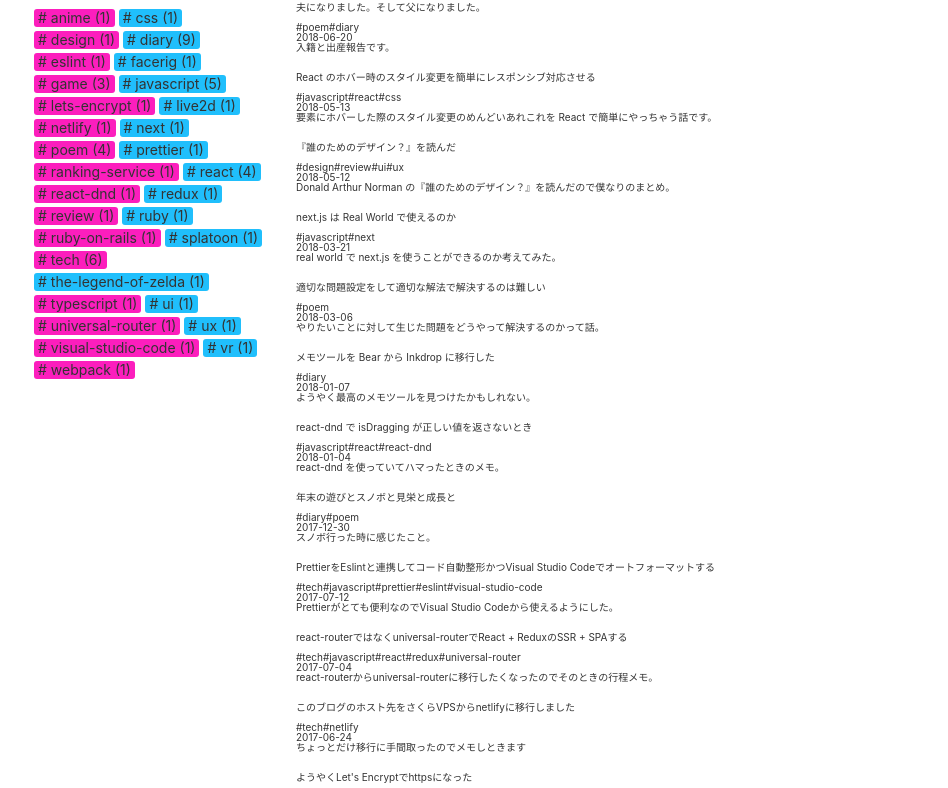
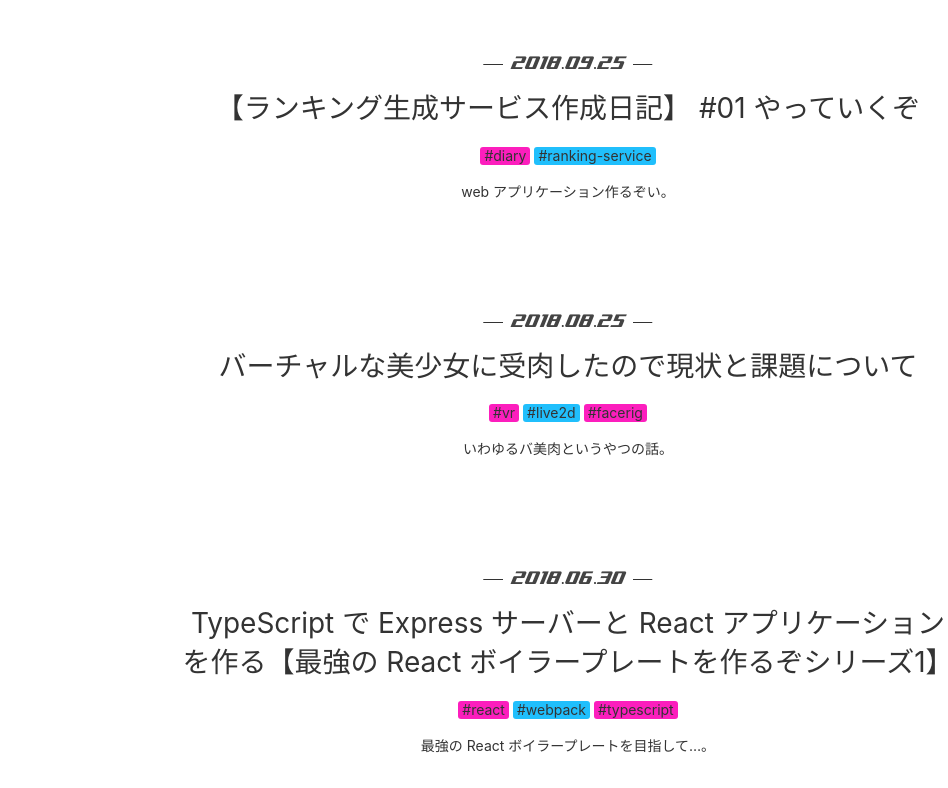
Before and after one commit to nabeliwo/blog, a Gatsby site: page / in a window 1280 px wide. Shown: the part 533-1321 px from the top of the page, without its empty margins (72-1020 px from the left). Built offline with nearby package versions, Linux system fonts and the light colour scheme; Gatsby itself is replaced by a stand-in of ours; a web font is replaced by a local one.

Commit message:
:lipstic: Modify top page style

```diff
--- a/gatsby-node.js
+++ b/gatsby-node.js
@@ -46,7 +46,7 @@
   paginate({
     createPage,
     items: posts,
-    itemsPerPage: 20,
+    itemsPerPage: 10,
     pathPrefix: '/',
     component: path.resolve('./src/templates/index.js'),
   })
--- a/src/components/Footer.js
+++ b/src/components/Footer.js
@@ -1,22 +1,30 @@
 import React from 'react'
 import styled from 'styled-components'
 
-import { size, palette } from '../themes'
+import { size } from '../themes'
 
 const Footer = () => (
   <Wrapper>
-    <Copy>© 2019 ラリルレロ</Copy>
+    <Copy>© 2019</Copy>
+    <Title>ラリルレロ</Title>
   </Wrapper>
 )
 
 export default Footer
 
 const Wrapper = styled.footer`
-  background: linear-gradient(to right, ${palette.MAIN_PINK}, ${palette.MAIN_LIGHT_BLUE} 100%);
-`
-const Copy = styled.p`
-  font-size: ${size.font.S};
-  text-align: center;
+  display: flex;
+  justify-content: center;
+  align-items: center;
+  background: linear-gradient(to right, #fc1ebd, #20bffc 100%);
   color: #fff;
   line-height: 40px;
 `
+const Copy = styled.p`
+  margin-right: 0.4rem;
+  font-size: ${size.font.S};
+`
+const Title = styled.span`
+  font-family: gagagaga, sans-serif;
+  font-size: ${size.font.M};
+`
--- a/src/components/GlobalStyle.js
+++ b/src/components/GlobalStyle.js
@@ -15,12 +15,12 @@
   body {
     @font-face {
       font-family: 'gagagaga';
-      src: url('/font/gagagaga.ttf') format('opentype');
+      src: url('/font/gagagaga.otf') format('opentype');
     }
 
     color: #333;
+    font-family: -apple-system, BlinkMacSystemFont, Helvetica Neue, Segoe UI, Hiragino Kaku Gothic ProN, Hiragino Sans, ヒラギノ角ゴ ProN W3, Arial, メイリオ, Meiryo, sans-serif;
     word-wrap: break-word;
-    font-family: -apple-system, BlinkMacSystemFont, Helvetica Neue, Segoe UI, Hiragino Kaku Gothic ProN, Hiragino Sans, ヒラギノ角ゴ ProN W3, Arial, メイリオ, Meiryo, sans-serif;
   }
   a {
     color: inherit;
--- a/src/components/Header.js
+++ b/src/components/Header.js
@@ -14,7 +14,7 @@
 export default Header
 
 const Wrapper = styled.header`
-  padding: 60px 0 100px;
+  padding: 100px 0 80px;
 `
 const Logo = styled(Link)`
   position: relative;
--- a/src/components/Layout.js
+++ b/src/components/Layout.js
@@ -5,7 +5,6 @@
 
 import GlobalStyle from './GlobalStyle'
 import Header from './Header'
-import Sidebar from './Sidebar'
 import Footer from './Footer'
 
 const Layout = ({ children }) => (
@@ -13,12 +12,7 @@
     <GlobalStyle />
 
     <Header />
-
-    <Content>
-      <Sidebar />
-      <Main>{children}</Main>
-    </Content>
-
+    <Content>{children}</Content>
     <Footer />
   </>
 )
@@ -26,14 +20,8 @@
 export default Layout
 
 const Content = styled.div`
-  display: flex;
-  align-items: flex-start;
-  max-width: 1120px;
-  margin: 0 auto ${size.space.XXL};
+  max-width: 820px;
+  margin: 0 auto;
   padding: 0 ${size.space.S};
   box-sizing: border-box;
 `
-const Main = styled.main`
-  flex: 1;
-  padding-left: ${size.space.S};
-`
--- a/src/components/Sidebar.js
+++ b/src/components/Sidebar.js
@@ -1,8 +1,9 @@
 import React from 'react'
-import { graphql, StaticQuery, Link } from 'gatsby'
-import styled from 'styled-components'
+import { graphql, StaticQuery } from 'gatsby'
+import styled, { css } from 'styled-components'
 
-import { size, palette } from '../themes'
+import { size } from '../themes'
+import { isPc, isSp } from '../libs/ua'
 
 import TwitterIcon from './icons/Twitter'
 import InstagramIcon from './icons/Instagram'
@@ -81,10 +82,10 @@
             <li>
               <Title>タグ</Title>
               <Tags>
-                {tags.map((tag, i) => (
+                {tags.map(tag => (
                   <li key={tag.fieldValue}>
-                    <TagLink to={`/tags/${tag.fieldValue}`} color={i % 2 !== 0 ? 'blue' : ''}>
-                      # {tag.fieldValue} ({tag.totalCount})
+                    <TagLink to={`/tags/${tag.fieldValue}`}>
+                      {tag.fieldValue} ({tag.totalCount})
                     </TagLink>
                   </li>
                 ))}
@@ -111,6 +112,7 @@
   position: relative;
   margin-bottom: ${size.space.XS};
   padding-bottom: ${size.space.XXS};
+  color: #444;
   font-family: 'gagagaga', sans-serif;
   font-size: ${size.font.XL};
 
@@ -120,7 +122,7 @@
     left: 0;
     width: 100%;
     height: 2px;
-    background: linear-gradient(to right, ${palette.MAIN_PINK}, ${palette.MAIN_LIGHT_BLUE} 100%);
+    background: linear-gradient(to right, #fc1ebd, #20bffc 100%);
     content: '';
   }
 `
@@ -155,20 +157,33 @@
     transition: fill 0.2s ease-in-out;
   }
 
-  @media screen and (min-width: ${size.media.PC_MIN}) {
+  ${isPc &&
+    css`
       transition: transform 0.2s ease-in-out;
 
       &:hover {
         transform: scale(0.8);
 
         svg {
-        fill: ${palette.MAIN_LIGHT_BLUE};
+          fill: #20bffc;
         }
       }
+    `}
+
+  ${isSp &&
+    css`
+      &:active {
+        transform: scale(0.8);
+
+        svg {
+          fill: #20bffc;
         }
+      }
+    `}
 `
 const Tags = styled.ul`
   & > li {
     display: inline-block;
+    margin: 0.2rem;
   }
 `
--- a/src/components/TagLink.js
+++ b/src/components/TagLink.js
@@ -2,10 +2,11 @@
 import { Link } from 'gatsby'
 import styled, { css } from 'styled-components'
 
-import { size, palette } from '../themes'
+import { isPc, isSp } from '../libs/ua'
+import { size } from '../themes'
 
-const TagLink = ({ to, children, color }) => (
-  <Wrapper to={to} color={color}>
+const TagLink = ({ to, color = '', children }) => (
+  <Wrapper to={to} className={color}>
     {children}
   </Wrapper>
 )
@@ -13,21 +14,33 @@
 export default TagLink
 
 const Wrapper = styled(Link)`
-  ${({ color }) => css`
-    opacity: 1;
   display: inline-block;
-    margin: 0.2rem;
   padding: 0.2rem 0.4rem;
   border-radius: 3px;
-    background-color: ${color === 'blue' ? palette.MAIN_LIGHT_BLUE : palette.MAIN_PINK};
   font-size: ${size.font.S};
+  color: #333;
 
-    @media screen and (min-width: ${size.media.PC_MIN}) {
+  &.pink {
+    background-color: #fc1ebd;
+  }
+
+  &.blue {
+    background-color: #20bffc;
+  }
+
+  ${isPc &&
+    css`
       transition: opacity 0.2s ease-in-out;
 
       &:hover {
         opacity: 0.7;
       }
+    `}
+
+  ${isSp &&
+    css`
+      &:active {
+        opacity: 0.7;
       }
     `}
 `
--- /dev/null
+++ b/src/components/Time.js
@@ -0,0 +1,19 @@
+import React from 'react'
+
+import { format as formatTime } from '../libs/time'
+import { isIe } from '../libs/ua'
+
+const Time = ({ format = 'YYYY年MM月DD日', className = '', children = '' }) => {
+  const formatted = formatTime(children, format)
+
+  if (!formatted) return null
+  if (isIe) return <span className={className}>{formatted}</span>
+
+  return (
+    <time dateTime={children} className={className}>
+      {formatted}
+    </time>
+  )
+}
+
+export default Time
--- /dev/null
+++ b/src/libs/time.js
@@ -0,0 +1,13 @@
+// formatStr : ISO 8601 形式
+export function format(date, formatStr) {
+  if (typeof date === 'string') date = new Date(date)
+  if (date.toString() === 'Invalid Date') return null
+
+  let dateStr = formatStr
+
+  dateStr = dateStr.replace(/YYYY/, `${date.getFullYear()}`)
+  dateStr = dateStr.replace(/MM/, `${date.getMonth() + 1}`.padStart(2, '0'))
+  dateStr = dateStr.replace(/DD/, `${date.getDate()}`.padStart(2, '0'))
+
+  return dateStr
+}
--- /dev/null
+++ b/src/libs/ua.js
@@ -0,0 +1,25 @@
+const ua = window.navigator.userAgent.toLowerCase()
+
+export const isIe = ua.indexOf('msie') !== -1 || ua.indexOf('trident') !== -1
+
+export const isSp =
+  (ua.indexOf('windows') !== -1 && ua.indexOf('phone') !== -1) ||
+  (ua.indexOf('android') !== -1 && ua.indexOf('mobile') !== -1) ||
+  (ua.indexOf('firefox') !== -1 && ua.indexOf('mobile') !== -1) ||
+  ua.indexOf('iphone') !== -1 ||
+  ua.indexOf('ipod') !== -1 ||
+  ua.indexOf('blackberry') !== -1
+
+export const isTablet =
+  (ua.indexOf('windows') !== -1 && ua.indexOf('touch') !== -1 && ua.indexOf('tablet pc') === -1) ||
+  (ua.indexOf('android') !== -1 && ua.indexOf('mobile') === -1) ||
+  (ua.indexOf('firefox') !== -1 && ua.indexOf('tablet') !== -1) ||
+  ua.indexOf('ipad') !== -1 ||
+  ua.indexOf('kindle') !== -1 ||
+  ua.indexOf('silk') !== -1 ||
+  ua.indexOf('playbook') !== -1
+
+export const isPc = !isSp && !isTablet
+
+export const isTouchDevice = isSp || isTablet
+export const isMouseDevice = isPc
--- a/src/templates/index.js
+++ b/src/templates/index.js
@@ -1,9 +1,14 @@
 import React from 'react'
 import { Link, graphql } from 'gatsby'
-import styled from 'styled-components'
+import styled, { css } from 'styled-components'
+
+import { size } from '../themes'
+import { isPc, isSp } from '../libs/ua'
 
 import Head from '../components/Head'
 import Layout from '../components/Layout'
+import TimeComponent from '../components/Time'
+import TagLink from '../components/TagLink'
 
 export const query = graphql`
   query($skip: Int!, $limit: Int!) {
@@ -30,46 +35,175 @@
   <>
     <Head />
     <Layout>
-      <List>
-        {data.allMarkdownRemark.edges.map(({ node }) => (
-          <li key={node.id}>
-            <Link to={node.fields.slug}>
-              <Title>{node.frontmatter.title}</Title>
-            </Link>
-            <div>
-              {node.frontmatter.tags.map(tag => (
-                <Link key={tag} to={`/tags/${tag}`}>
+      {data.allMarkdownRemark.edges.map(({ node }, i) => (
+        <Article key={node.id} i={i}>
+          <Date>
+            <Time format="YYYY.MM.DD">{node.frontmatter.date}</Time>
+          </Date>
+          <Title>
+            <TitleLink to={node.fields.slug}>{node.frontmatter.title}</TitleLink>
+          </Title>
+          <Tags>
+            {node.frontmatter.tags.map((tag, i) => (
+              <li key={tag}>
+                <TagLink to={`/tags/${tag}`} color={i % 2 === 0 ? 'pink' : 'blue'}>
                   #{tag}
-                </Link>
-              ))}
-            </div>
-            <Date>{node.frontmatter.date}</Date>
-            <p>{node.frontmatter.description}</p>
-          </li>
-        ))}
-      </List>
+                </TagLink>
+              </li>
+            ))}
+          </Tags>
+          <Description>{node.frontmatter.description}</Description>
+        </Article>
+      ))}
 
-      {pageContext.previousPagePath && <Link to={pageContext.previousPagePath}>Previous</Link>}
-      {pageContext.nextPagePath && <Link to={pageContext.nextPagePath}>Next</Link>}
+      <Pagination>
+        {pageContext.previousPagePath && (
+          <PaginationItem to={pageContext.previousPagePath} className="prev">
+            マエ
+          </PaginationItem>
+        )}
+        {pageContext.nextPagePath && (
+          <PaginationItem to={pageContext.nextPagePath} className="next">
+            ツギ
+          </PaginationItem>
+        )}
+      </Pagination>
     </Layout>
   </>
 )
 
 export default Index
 
-const List = styled.ul`
+const Article = styled.article`
+  padding: ${size.space.XXL} 0;
+  text-align: center;
+`
+const Date = styled.p`
+  position: relative;
+  display: inline-block;
+  margin-bottom: ${size.space.XS};
+
+  &::before {
+    position: absolute;
+    top: 50%;
+    left: 50%;
+    width: calc(100% + 40px);
+    height: 1px;
+    background-color: #333;
+    transform: translateX(-50%);
+    content: '';
+  }
+`
+const Time = styled(TimeComponent)`
+  position: relative;
+  padding: 0 ${size.space.XXS};
+  background-color: #fff;
+  color: #444;
+  font-family: gagagaga, sans-serif;
+  font-size: ${size.font.M};
+`
+const Title = styled.p`
+  margin-bottom: ${size.space.XS};
+`
+const TitleLink = styled(Link)`
+  font-size: ${size.font.XL};
+  line-height: 1.4;
+  ${isPc &&
+    css`
+      transition: color 0.2s ease-in-out;
+
+      &:hover {
+        color: #20bffc;
+      }
+    `}
+
+  ${isSp &&
+    css`
+      &:active {
+        color: #20bffc;
+      }
+    `}
+`
+const Tags = styled.ul`
+  margin-bottom: ${size.space.XS};
+
   & > li {
-    list-style: none;
+    display: inline-block;
+    margin: 0.2rem;
+  }
+`
+const Description = styled.p`
+  font-size: ${size.font.S};
+  line-height: 1.3;
+`
+const Pagination = styled.div`
+  display: flex;
+  justify-content: center;
+  align-items: center;
+  padding: ${size.space.XXL} 0;
+`
+const PaginationItem = styled(Link)`
+  position: relative;
+  display: block;
+  margin: 0 ${size.space.XXS};
+  color: #333;
+  font-family: gagagaga, sans-serif;
+  font-size: ${size.font.L};
 
-    &:not(:first-child) {
-      margin-top: 20px;
+  &.prev::before,
+  &.next::before {
+    position: absolute;
+    top: 50%;
+    border: 8px solid transparent;
+    transform: translateY(-50%);
+    content: '';
+  }
+  &.prev {
+    padding-left: 20px;
+
+    &::before {
+      left: 0;
+      border-right: 20px solid #333;
+      border-left: 0;
     }
   }
+  &.next {
+    padding-right: 20px;
+
+    &::before {
+      right: -8px;
+      border-right: 0;
+      border-left: 20px solid #333;
+    }
+  }
+
+  ${isPc &&
+    css`
+      transition: color 0.2s ease-in-out;
+
+      &:hover {
+        color: #20bffc;
+
+        &.prev::before {
+          border-right-color: #20bffc;
+        }
+        &.next::before {
+          border-left-color: #20bffc;
+        }
+      }
+    `}
+
+  ${isSp &&
+    css`
+      &:active {
+        color: #20bffc;
+
+        &.prev::before {
+          border-right-color: #20bffc;
+        }
+        &.next::before {
+          border-left-color: #20bffc;
+        }
+      }
+    `}
 `
-const Title = styled.h2`
-  margin: 0 0 10px;
-  font-size: bold;
-`
-const Date = styled.p`
-  margin: 0;
-`
--- a/src/templates/tagPosts.js
+++ b/src/templates/tagPosts.js
@@ -7,11 +7,7 @@
 
 export const pageQuery = graphql`
   query($tag: String) {
-    allMarkdownRemark(
-      limit: 2000
-      sort: { fields: [frontmatter___date], order: DESC }
-      filter: { frontmatter: { tags: { in: [$tag] } } }
-    ) {
+    allMarkdownRemark(sort: { fields: [frontmatter___date], order: DESC }, filter: { frontmatter: { tags: { in: [$tag] } } }) {
       totalCount
       edges {
         node {
@@ -59,7 +55,6 @@
             </li>
           ))}
         </List>
-        <Link to="/tags">All tags</Link>
       </Layout>
     </>
   )
--- a/src/themes/index.js
+++ b/src/themes/index.js
@@ -1,5 +1,3 @@
 import { space, font, media } from './size'
 
-export { palette } from './palette'
-
 export const size = { space, font, media }
--- a/src/themes/palette.js
+++ /dev/null
@@ -1,5 +0,0 @@
-export const palette = {
-  MAIN_PINK: '#fc1ebd',
-  MAIN_LIGHT_BLUE: '#20bffc',
-  MAIN_BLUE: '#2016bb',
-}
--- a/src/themes/size.js
+++ b/src/themes/size.js
@@ -15,7 +15,8 @@
   S: '14px',
   M: '18px',
   L: '22px',
-  XL: '32px',
+  XL: '28px',
+  XXL: '32px',
 }
 
 export const media = {
```
Also changed, not shown: content/posts/2018/12/splatoon-prime-shooter-collabo.md (+1 -1 lines), src/pages/tags.js (deleted, +0 -46 lines). Lines whose indentation alone changed are shown as unchanged.
